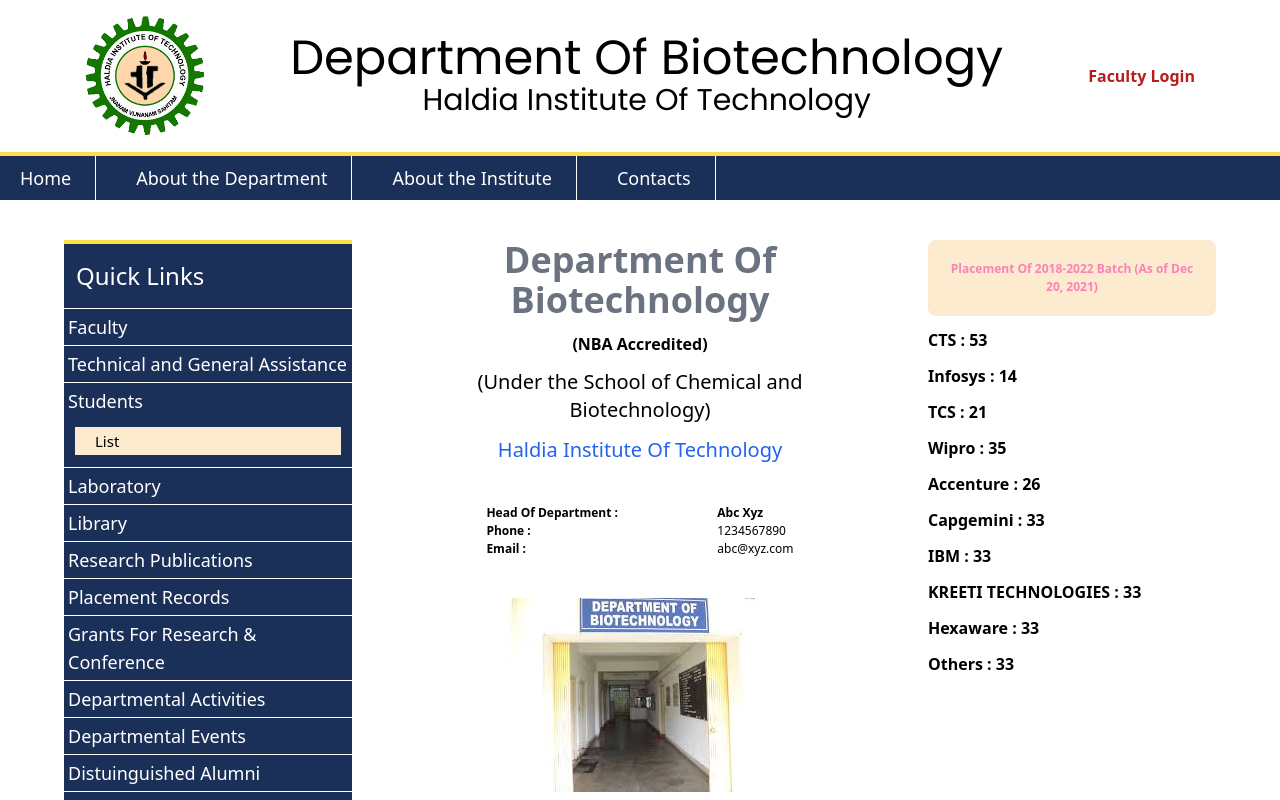
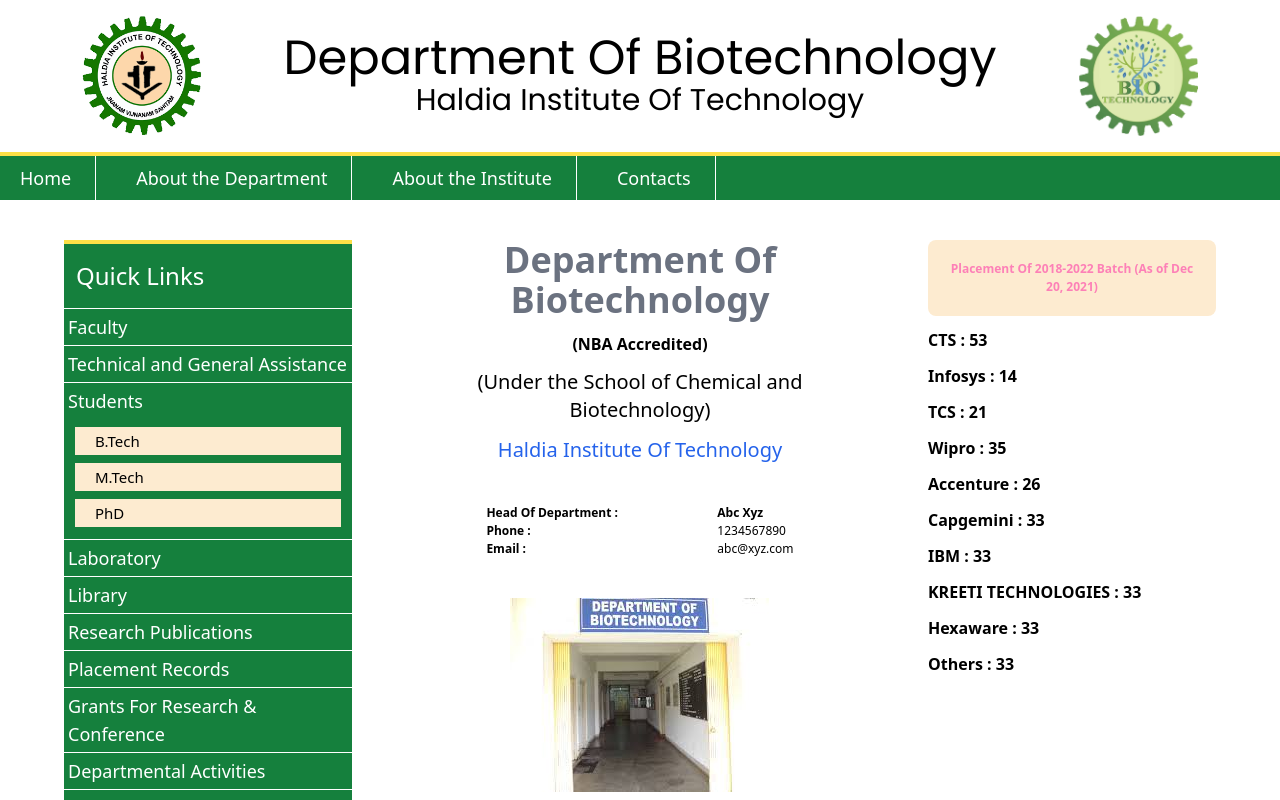
Before and after one commit to ratulbmg/bt-website, a Next.js app: page / in a window 1280 px wide. Both pictures are taken after a click on the element "Students". Shown: the top 800 px of the page. Built offline with nearby package versions, Linux system fonts and the light colour scheme.

Commit message:
Ratul Da witnessed the push

```diff
--- a/components/footer.js
+++ b/components/footer.js
@@ -6,7 +6,7 @@
   const router=useRouter();
 
   return (
-    <footer className="p-4 bg-[#1b3058] text-white border-t-4 border-yellow-300 shadow md:flex md:items-center md:justify-between md:p-6">
+    <footer className="p-4 bg-green-700 text-white border-t-4 border-yellow-300 shadow md:flex md:items-center md:justify-between md:p-6">
     <span className="text-sm sm:text-center">© 2023 <a href="https://hithaldia.ac.in/" className="hover:text-yellow-300 duration-1000">Haldia Institute Of Technology</a>. All Rights Reserved.
     </span>
     <ul className="flex flex-wrap items-center mt-3 text-sm sm:mt-0">
--- a/components/navbar.js
+++ b/components/navbar.js
@@ -6,7 +6,7 @@
     const router=useRouter()
 
   return (
-    <div className="flex flex-row bg-[#1b3058] text-white border-t-4 border-yellow-300">
+    <div className="flex flex-row bg-green-700 text-white border-t-4 border-yellow-300">
     <p className="mx-5 text-lg border-r-[0.1px] border-white pr-6 py-2 cursor-pointer hover:text-yellow-300 duration-1000" onClick={()=>{router.push("/")}}>Home</p>
     <p className="mx-5 text-lg border-r-[0.1px] border-white pr-6 py-2 cursor-pointer hover:text-yellow-300 duration-1000" onClick={()=>{router.push("/aboutDepartment")}}>About the Department</p>
     <p className="mx-5 text-lg border-r-[0.1px] border-white pr-6 py-2 cursor-pointer hover:text-yellow-300 duration-1000" onClick={()=>{router.push("/aboutInstitute")}}>About the Institute</p>
--- a/components/quickLinks.js
+++ b/components/quickLinks.js
@@ -9,7 +9,7 @@
   const [showDADropdown,setShowDADropdown]=useState(false)
 
   return (
-    <div className="bg-[#1b3058] text-white border-t-4 border-yellow-300 w-1/4 h-min">
+    <div className="bg-green-700 text-white border-t-4 border-yellow-300 w-1/4 h-min">
           <p className="text-2xl py-4 pl-3 border-b border-white">Quick Links</p>
           <p className="text-lg p-1 border-b cursor-pointer border-white hover:text-yellow-300 duration-1000" onClick={()=>{router.push("/faculty")}}>Faculty</p>
           <p className="text-lg p-1 border-b cursor-pointer border-white hover:text-yellow-300 duration-1000" onClick={()=>{router.push("/teacherAndGeneralAssistance")}}>Technical and General Assistance</p>
@@ -18,8 +18,18 @@
             <i className="fa-solid fa-chevron-right text-base text-gray-600"></i>
 
             {showStudentsDropdown&&<div className='mt-3'><div className='bg-[#fdebd0] text-black w-[95%] text-[15px] mx-auto mb-2'>
-              <p className='pl-5'>List</p>
-            </div></div>}
+              <p className='pl-5'>B.Tech</p>
+            </div>
+            <div className='bg-[#fdebd0] text-black w-[95%] text-[15px] mx-auto mb-2'>
+              <p className='pl-5'>M.Tech</p>
+            </div>
+            <div className='bg-[#fdebd0] text-black w-[95%] text-[15px] mx-auto mb-2'>
+              <p className='pl-5'>PhD</p>
+            </div>
+
+
+
+            </div>}
 
           </p>
           <p className="text-lg p-1 border-b cursor-pointer border-white hover:text-yellow-300 duration-1000" onClick={()=>{router.push("/laboratory")}}>Laboratory</p>
--- a/pages/contact.js
+++ b/pages/contact.js
@@ -37,7 +37,7 @@
           <p className="text-[13px] my-3"><span className="font-bold">Email</span> : abc@xyz.com</p>
           <p className="text-[13px] my-3"><span className="font-bold">Tel</span> : 03224-250900 Extn:229</p>
           <p className="text-[13px] my-3"><span className="font-bold">Fax</span> : 03224-252800/ 253062</p>
-          <iframe src="https://www.google.com/maps/embed?pb=!1m18!1m12!1m3!1d574.0435798460613!2d88.07181513791961!3d22.050878261951436!2m3!1f0!2f0!3f0!3m2!1i1024!2i768!4f13.1!3m3!1m2!1s0x3a02f0bd9fd882f3%3A0x4082411651320d42!2sBiotechnology%20Department!5e0!3m2!1sen!2sin!4v1673988974579!5m2!1sen!2sin" width="550" height="450" allowfullscreen="" loading="lazy" referrerpolicy="no-referrer-when-downgrade"></iframe>
+          <iframe src="https://www.google.com/maps/embed?pb=!1m18!1m12!1m3!1d574.0435798460613!2d88.07181513791961!3d22.050878261951436!2m3!1f0!2f0!3f0!3m2!1i1024!2i768!4f13.1!3m3!1m2!1s0x3a02f0bd9fd882f3%3A0x4082411651320d42!2sBiotechnology%20Department!5e0!3m2!1sen!2sin!4v1673988974579!5m2!1sen!2sin" width="550" height="450" allowFullScreen="" loading="lazy" referrerPolicy="no-referrer-when-downgrade"></iframe>
         </div>
         <RightInfo/>
       </div>
--- a/pages/index.js
+++ b/pages/index.js
@@ -2,6 +2,7 @@
 import Image from "next/image"
 import logo from "../assets/logo.png"
 import bt from "../assets/bt.png"
+import bt_logo from "../assets/bt_logo.png"
 
 import Navbar from "@/components/navbar"
 import Footer from "@/components/footer"
@@ -23,7 +24,10 @@
         </h1>
         <h4 className="text-3xl text-center poppins">Haldia Institute Of Technology</h4>
        </div>
-       <p className="text-red-700 font-bold cursor-pointer">Faculty Login</p>
+       <div className="w-[120px] h-[120px]">
+          <Image src={bt_logo} alt={"BT_Logo"}/>
+        </div>
+
       </div>
       <Navbar/>
       <div className="w-[90%] mx-auto flex flex-row justify-between mt-10 mb-20">
```
Also changed, not shown: assets/bt_logo.png (added).
